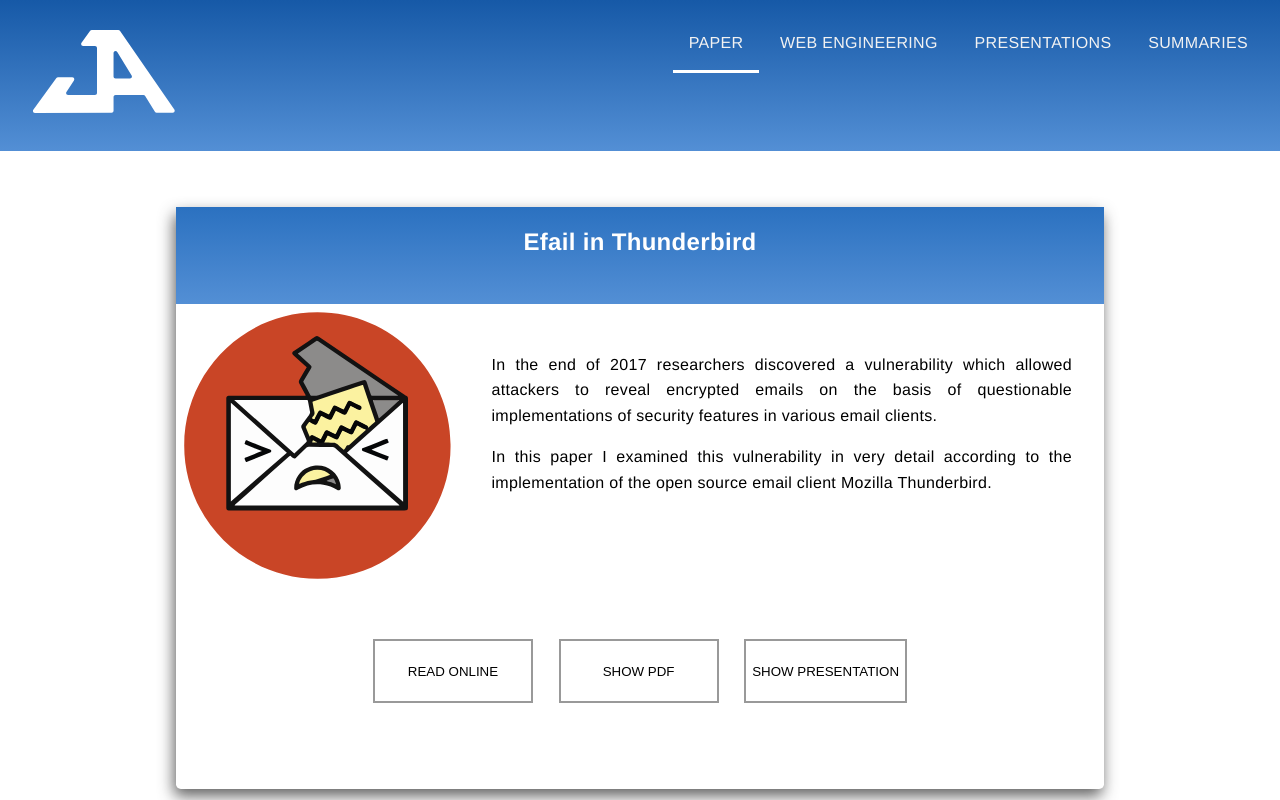
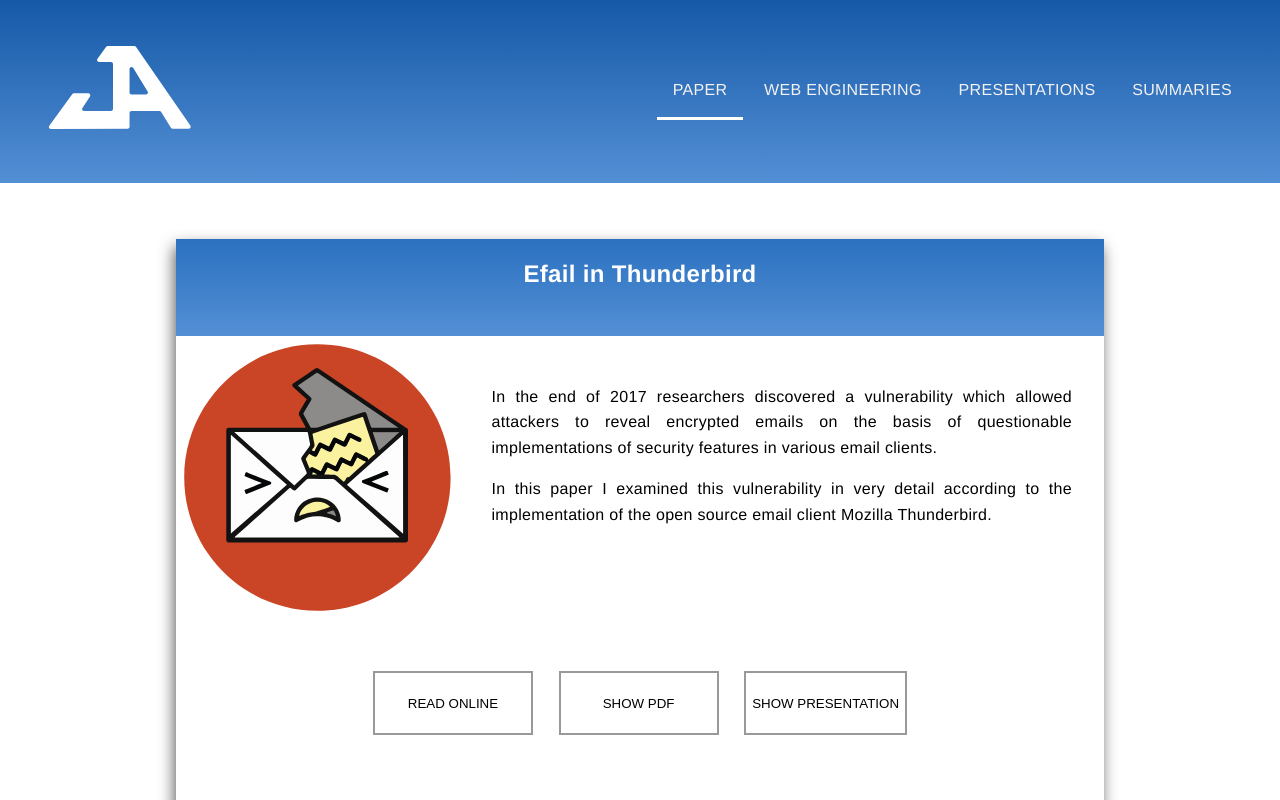
Before and after one commit to jaads/Homepage-III, a plain HTML site: page Paper/Paper.html in a window 1280 px wide. Shown: the top 800 px of the page. Drawn offline with Linux system fonts and the light colour scheme.

Commit message:
changed navbar to flexbox

```diff
--- a/mystyle.css
+++ b/mystyle.css
@@ -25,9 +25,7 @@
 }
 
 header {
-	padding: 1rem;
-	position: relative;
-	/* height: 17rem; */
+	padding: 2rem;
 }
 
 .activenavitem {
@@ -40,21 +38,17 @@
 }
 
 .topnav {
-	overflow: hidden;
+	display: flex;
+	align-items: center;
 }
 
 .topnav a {
 	display: inline-block;
 	color: #f2f2f2;
-	text-align: center;
 	padding: 14px 16px;
 	text-decoration: none;
 	text-transform: uppercase;
-	margin-bottom: auto;
-}
-
-.topnav-right {
-	float: right;
+	flex-grow: 1;
 }
 
 .topnav .topnav-right a:hover {
@@ -270,10 +264,6 @@
 		color: #1d225f;
 	}
 
-	.topnav-right {
-		float: none;
-		display: inline;
-	}
 	.topnav-right a {
 		display: none;
 	}
@@ -288,6 +278,8 @@
 
 	.topnav.responsive {
 		position: relative;
+		flex-direction: column;
+		align-items: stretch;
 	}
 
 	.topnav.responsive .activenavitem{
@@ -304,7 +296,8 @@
 	.topnav.responsive a {
 		float: none;
 		display: block;
-		text-align: left;
+		/* text-align: left; */
+		flex-grow: 0;
 	}
 
 }
```
